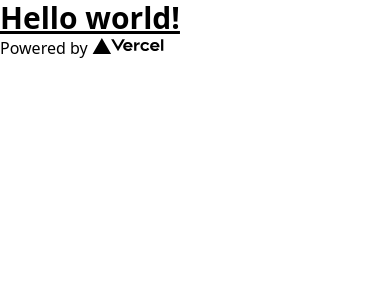
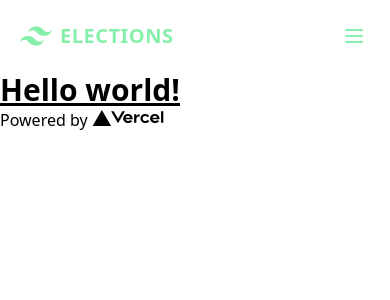
Before and after one commit to sammy-code98/elections, a Next.js app: page / in a window 390 px wide. Shown: the top 300 px of the page. Built offline with nearby package versions, Linux system fonts and the light colour scheme.

Commit message:
feat: add navbar - add navbar component - make navbar responsive - add layout - refactor code

```diff
--- a/components/Layout/Layout.js
+++ b/components/Layout/Layout.js
@@ -0,0 +1,17 @@
+import Head from "next/head";
+import Navbar from "../Navbar";
+
+export default function Layout({children}) {
+  return (
+    <div>
+      <Head>
+        <title>Create Next App</title>
+        <meta name="description" content="Generated by create next app" />
+        <link rel="icon" href="/favicon.ico" />
+      </Head>
+      <Navbar/>
+
+      <div className="container">{children}</div>
+    </div>
+  );
+}
--- /dev/null
+++ b/components/Navbar.jsx
@@ -0,0 +1,76 @@
+import Link from "next/link";
+import { useState } from "react";
+export default function Navbar() {
+  const [active, setActive] = useState(false);
+  const handleClick = () => {
+    setActive(!active);
+  };
+  return (
+    <div>
+      <nav className="flex  items-center flex-wrap bg-white p-3">
+        <Link href="/">
+          <a className="inline-flex  items-center p-2 mr-4">
+            <svg
+              viewBox="0 0 24 24"
+              xmlns="http://www.w3.org/2000/svg"
+              className="fill-current text-green-300 h-8 w-8 mr-2"
+            >
+              <path d="M12.001 4.8c-3.2 0-5.2 1.6-6 4.8 1.2-1.6 2.6-2.2 4.2-1.8.913.228 1.565.89 2.288 1.624C13.666 10.618 15.027 12 18.001 12c3.2 0 5.2-1.6 6-4.8-1.2 1.6-2.6 2.2-4.2 1.8-.913-.228-1.565-.89-2.288-1.624C16.337 6.182 14.976 4.8 12.001 4.8zm-6 7.2c-3.2 0-5.2 1.6-6 4.8 1.2-1.6 2.6-2.2 4.2-1.8.913.228 1.565.89 2.288 1.624 1.177 1.194 2.538 2.576 5.512 2.576 3.2 0 5.2-1.6 6-4.8-1.2 1.6-2.6 2.2-4.2 1.8-.913-.228-1.565-.89-2.288-1.624C10.337 13.382 8.976 12 6.001 12z" />
+            </svg>
+            <span className="text-xl text-green-300 font-bold  uppercase tracking-wide">
+              Elections
+            </span>
+          </a>
+        </Link>
+        {/* hamburger button */}
+        <button
+          className="inline-flex p-3 hover:bg-green-600 rounded lg:hidden text-green-300 ml-auto hover:text-white outline-none"
+          onClick={handleClick}
+        >
+          <svg
+            className="w-6 h-6"
+            fill="none"
+            stroke="currentColor"
+            viewBox="0 0 24 24"
+            xmlns="http://www.w3.org/2000/svg"
+          >
+            <path
+              strokeLinecap="round"
+              strokeLinejoin="round"
+              strokeWidth={2}
+              d="M4 6h16M4 12h16M4 18h16"
+            />
+          </svg>
+        </button>
+        <div
+          className={`${
+            active ? "" : "hidden"
+          } w-full lg:inline-flex lg:flex-grow lg:w-auto`}
+        >
+          <div className="lg:inline-flex lg:flex-row lg:ml-auto lg:w-auto w-full lg:items-center    flex flex-col lg:h-auto">
+            <Link href="/">
+              <a className="lg:inline-flex lg:w-auto w-full px-3 py-2  rounded text-center text-blue-300 font-bold items-center justify-center hover:bg-green-600 hover:text-white ">
+                Home
+              </a>
+            </Link>
+            <Link href="/">
+              <a className="lg:inline-flex lg:w-auto w-full px-3 py-2 rounded text-center text-blue-300 font-bold items-center justify-center hover:bg-green-600 hover:text-white">
+                About
+              </a>
+            </Link>
+            <Link href="/">
+              <a className="lg:inline-flex lg:w-auto w-full px-3 py-2 rounded  text-center text-blue-300 font-bold items-center justify-center hover:bg-green-600 hover:text-white">
+                Mission
+              </a>
+            </Link>
+            <Link href="/">
+              <a className="lg:inline-flex lg:w-auto w-full px-3 py-2 rounded text-center text-blue-300 font-bold items-center justify-center hover:bg-green-600 hover:text-white">
+                Contact
+              </a>
+            </Link>
+          </div>
+        </div>
+      </nav>
+    </div>
+  );
+}
--- a/pages/index.js
+++ b/pages/index.js
@@ -1,15 +1,9 @@
-import Head from "next/head";
+import Layout from "../components/Layout/Layout";
 import Image from "next/image";
 
 export default function Home() {
   return (
-    <div className="container">
-      <Head>
-        <title>Create Next App</title>
-        <meta name="description" content="Generated by create next app" />
-        <link rel="icon" href="/favicon.ico" />
-      </Head>
-
+    <Layout>
       <main>
         <h1 className="text-3xl font-bold underline">Hello world!</h1>
       </main>
@@ -25,6 +19,6 @@
           </span>
         </a>
       </footer>
-    </div>
+    </Layout>
   );
 }
```
